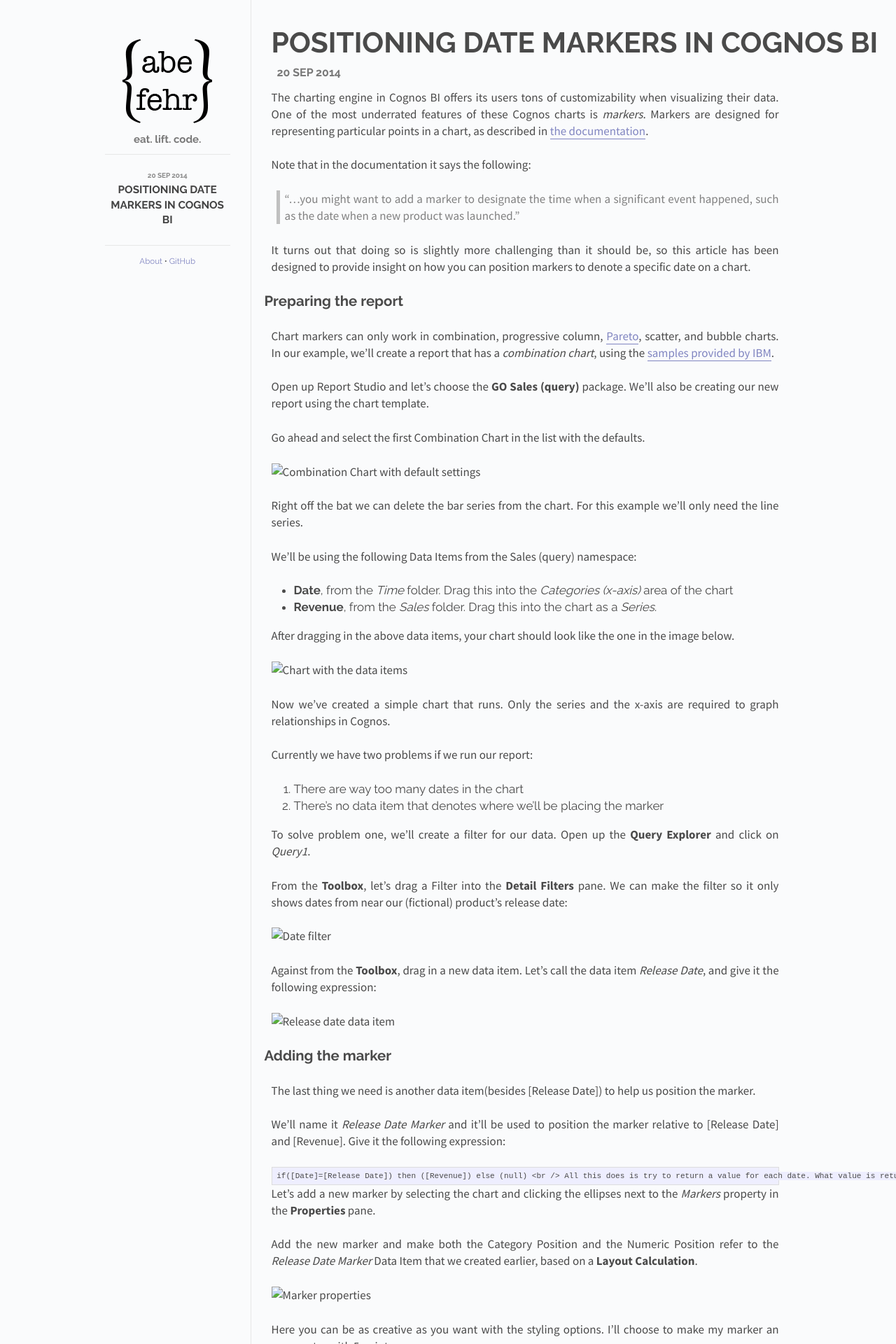
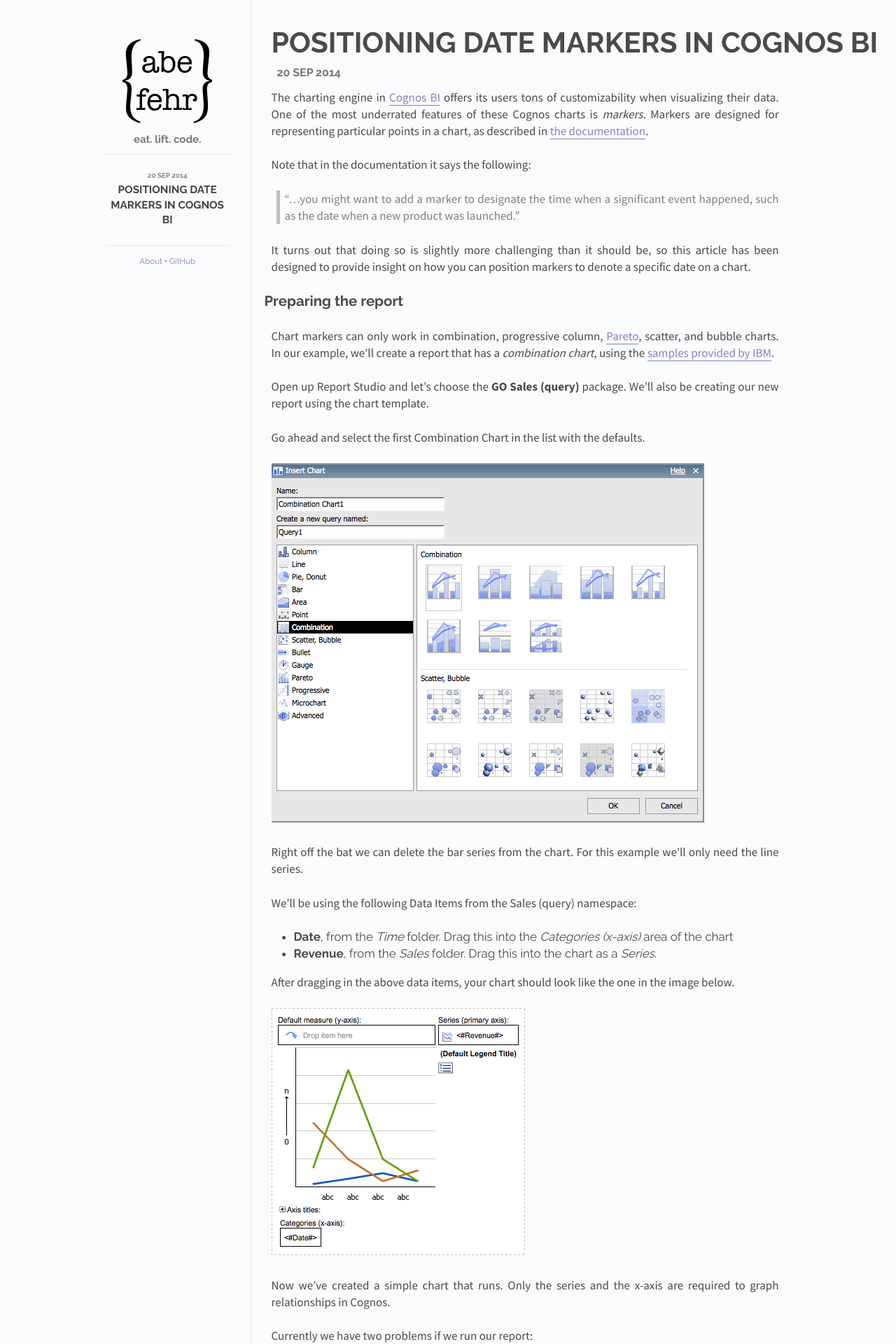
Before and after one commit to abejfehr/abejfehr.github.io, a Jekyll site: the page built from _posts/2014-09-20-positioning-date-markers-in-cognos.md, in a window 1280 px wide. Shown: the top 1920 px of the page at 70% size. Built offline with Jekyll 4.4.1, drawn with Linux system fonts in a browser that asks for light colours; Markdown is read by kramdown in place of the engine named in the settings; some of the changed text lies outside the part shown.

Commit message:
fixed the links

```diff
--- a/_posts/2014-09-20-positioning-date-markers-in-cognos.md
+++ b/_posts/2014-09-20-positioning-date-markers-in-cognos.md
@@ -5,7 +5,7 @@
 categories: posts
 ---
 
-The charting engine in Cognos BI offers its users tons of customizability when visualizing their data. One of the most underrated features of these Cognos charts is *markers*. Markers are designed for representing particular points in a chart, as described in [the documentation](https://www-01.ibm.com/support/knowledgecenter/SSEP7J_10.2.1/com.ibm.swg.ba.cognos.ug_cr_rptstd.10.2.1.doc/c_add_markers_charts.html?lang=en).
+The charting engine in [Cognos BI](http://www-03.ibm.com/software/products/en/business-intelligence/) offers its users tons of customizability when visualizing their data. One of the most underrated features of these Cognos charts is *markers*. Markers are designed for representing particular points in a chart, as described in [the documentation](https://www-01.ibm.com/support/knowledgecenter/SSEP7J_10.2.1/com.ibm.swg.ba.cognos.ug_cr_rptstd.10.2.1.doc/c_add_markers_charts.html?lang=en).
 
 Note that in the documentation it says the following:
 
@@ -21,7 +21,7 @@
 
 Go ahead and select the first Combination Chart in the list with the defaults.
 
-![Combination Chart with default settings](../images/2014-09-20/1.png "Combination Chart with default settings")
+![Combination Chart with default settings](../../../../images/2014-09-20/1.png "Combination Chart with default settings")
 
 Right off the bat we can delete the bar series from the chart. For this example we'll only need the line series.
 
@@ -32,7 +32,7 @@
 
 After dragging in the above data items, your chart should look like the one in the image below.
 
-![Chart with the data items](../images/2014-09-20/2.png "Chart with the data items")
+![Chart with the data items](../../../../images/2014-09-20/2.png "Chart with the data items")
 
 Now we've created a simple chart that runs. Only the series and the x-axis are required to graph relationships in Cognos.
 
@@ -45,11 +45,11 @@
 
 From the **Toolbox**, let's drag a Filter into the **Detail Filters** pane. We can make the filter so it only shows dates from near our (fictional) product's release date:
 
-![Date filter](../images/2014-09-20/3.png "Date filter")
+![Date filter](../../../../images/2014-09-20/3.png "Date filter")
 
 Against from the **Toolbox**, drag in a new data item. Let's call the data item *Release Date*, and give it the following expression:
 
-![Release date data item](../images/2014-09-20/4.png "Release date data item")
+![Release date data item](../../../../images/2014-09-20/4.png "Release date data item")
 
 ## Adding the marker
 
@@ -65,7 +65,7 @@
 
 Add the new marker and make both the Category Position and the Numeric Position refer to the *Release Date Marker* Data Item that we created earlier, based on a **Layout Calculation**.
 
-![Marker properties](../images/2014-09-20/7.png "Marker properties")
+![Marker properties](../../../../images/2014-09-20/5.png "Marker properties")
 
 Here you can be as creative as you want with the styling options. I'll choose to make my marker an orange star with 5 points.
 
@@ -73,17 +73,17 @@
 
 If we were to run the report now, it would fail. We get the CRX-API-0005 error because we're not allowed to use [Release Date Marker] in the Layout Calculation if it's not in the chart.
 
-![Cognos error](../images/2014-09-20/8.png "Cognos error")
+![Cognos error](../../../../images/2014-09-20/6.png "Cognos error")
 
 In order to circumvent this silly error, we'll have to reference [Release Date Marker] somewhere in the chart. We could add it to the chart as a series, but that would lead to having an extra entry in the legend of the chart. Instead, let's utilize the *Properties* property.
 
 Select the <#Date#> category item in the chart and click the ellipses next to the Properties property. This brings up a small window with a list of the data items in the query. Let's select *Release Date Marker* and click OK.
 
-![Properties box](../images/2014-09-20/9.png "Properties box")
+![Properties box](../../../../images/2014-09-20/7.png "Properties box")
 
 Click on run once again, and this time we're greeted with a beautiful, *marked* chart!
 
-![Resulting chart](../images/2014-09-20/10.png "Resulting chart")
+![Resulting chart](../../../../images/2014-09-20/8.png "Resulting chart")
 
 ## Conclusion
 
```
